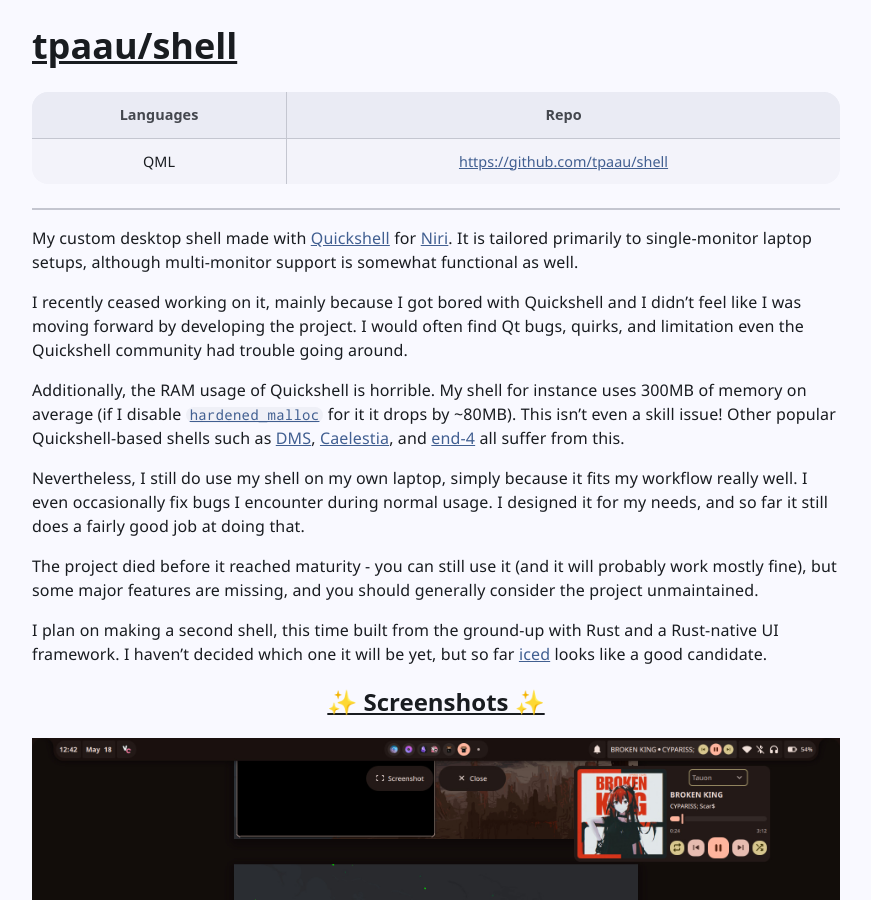
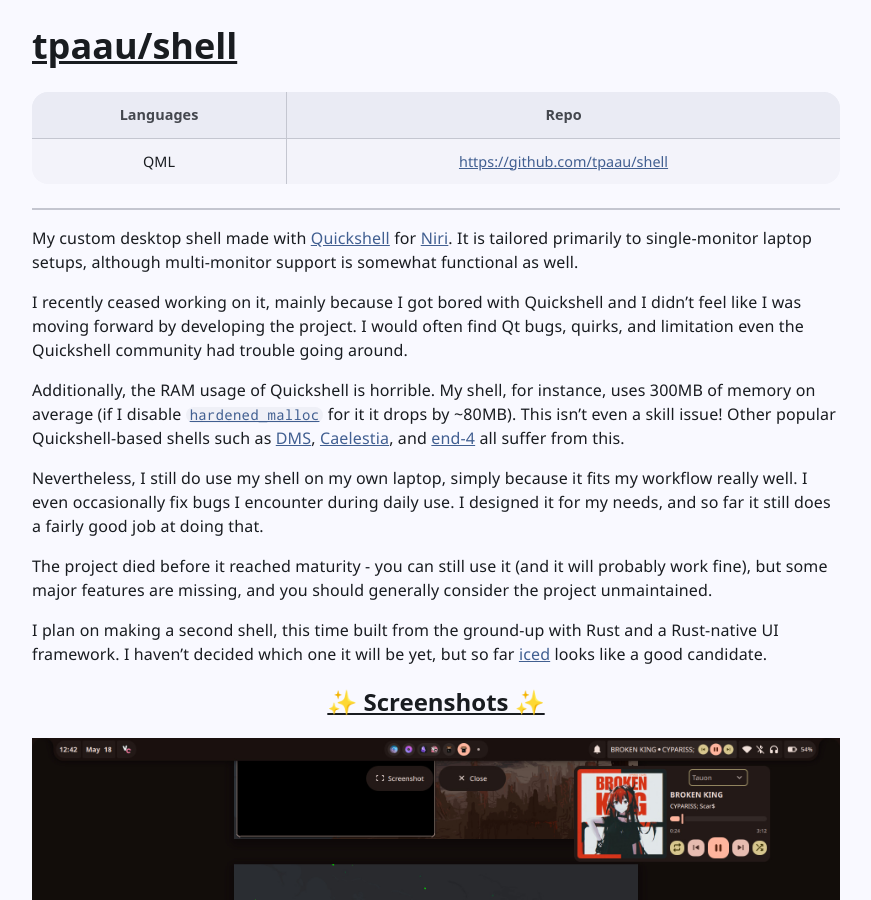
Before and after one commit to tpaau/tpaau.dev, a Jekyll site: the page built from _projects/tpaau-shell.md, in a window 1280 px wide and 900 px high. Shown: the whole window, without its empty margins (204-1075 px from the left). Built offline with Jekyll 4.4.1, drawn with Linux system fonts in a browser that asks for light colours.

Commit message:
Update the project page for tpaau/shell

```diff
--- a/_projects/tpaau-shell.md
+++ b/_projects/tpaau-shell.md
@@ -23,19 +23,18 @@ I recently ceased working on it, mainly because I got bored with Quickshell and
 I was moving forward by developing the project. I would often find Qt bugs, quirks, and limitation
 even the Quickshell community had trouble going around.
 
-Additionally, the RAM usage of Quickshell is horrible. My shell for instance uses 300MB of memory on
+Additionally, the RAM usage of Quickshell is horrible. My shell, for instance, uses 300MB of memory on
 average (if I disable [`hardened_malloc`](https://github.com/GrapheneOS/hardened_malloc) for it it
 drops by ~80MB). This isn't even a skill issue! Other popular Quickshell-based shells such as
 [DMS](https://danklinux.com/), [Caelestia](https://github.com/caelestia-dots/shell), and
 [end-4](https://github.com/end-4/dots-hyprland) all suffer from this.
 
 Nevertheless, I still do use my shell on my own laptop, simply because it fits my workflow really
-well. I even occasionally fix bugs I encounter during normal usage. I designed it for my needs, and
-so far it still does a fairly good job at doing that.
+well. I even occasionally fix bugs I encounter during daily use. I designed it for my needs, and so
+far it still does a fairly good job at doing that.
 
-The project died before it reached maturity - you can still use it (and it will probably work mostly
-fine), but some major features are missing, and you should generally consider the project
-unmaintained.
+The project died before it reached maturity - you can still use it (and it will probably work fine),
+but some major features are missing, and you should generally consider the project unmaintained.
 
 I plan on making a second shell, this time built from the ground-up with Rust and a Rust-native UI
 framework. I haven't decided which one it will be yet, but so far [iced](https://iced.rs/) looks
```
